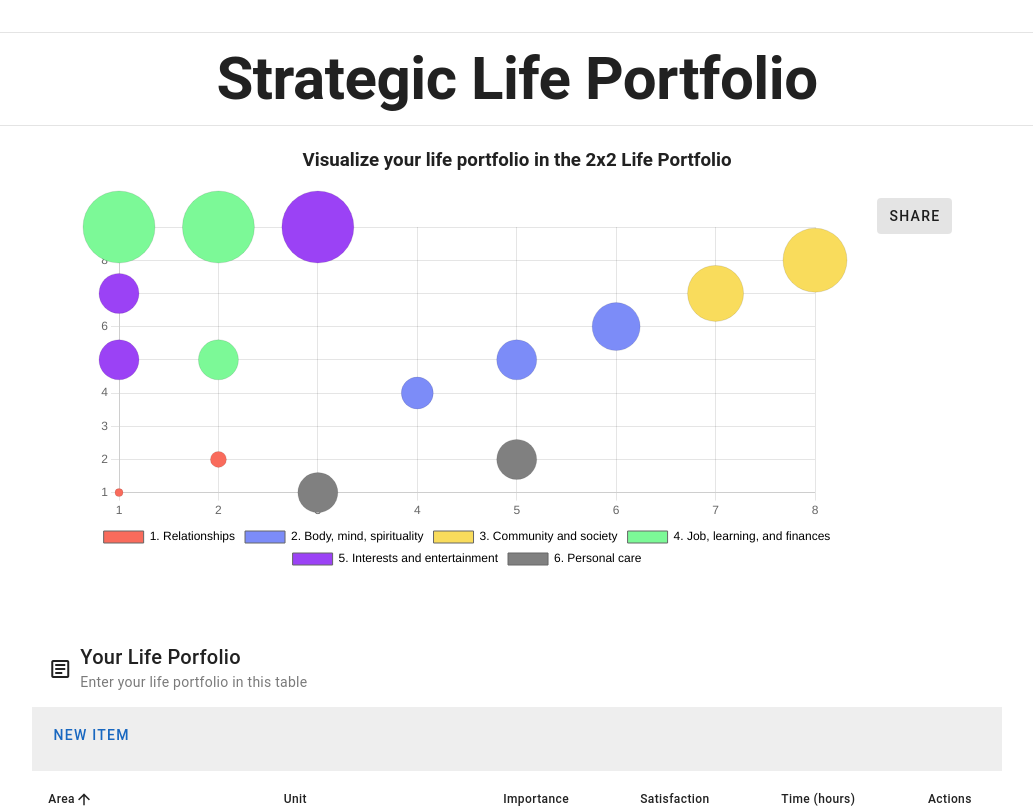
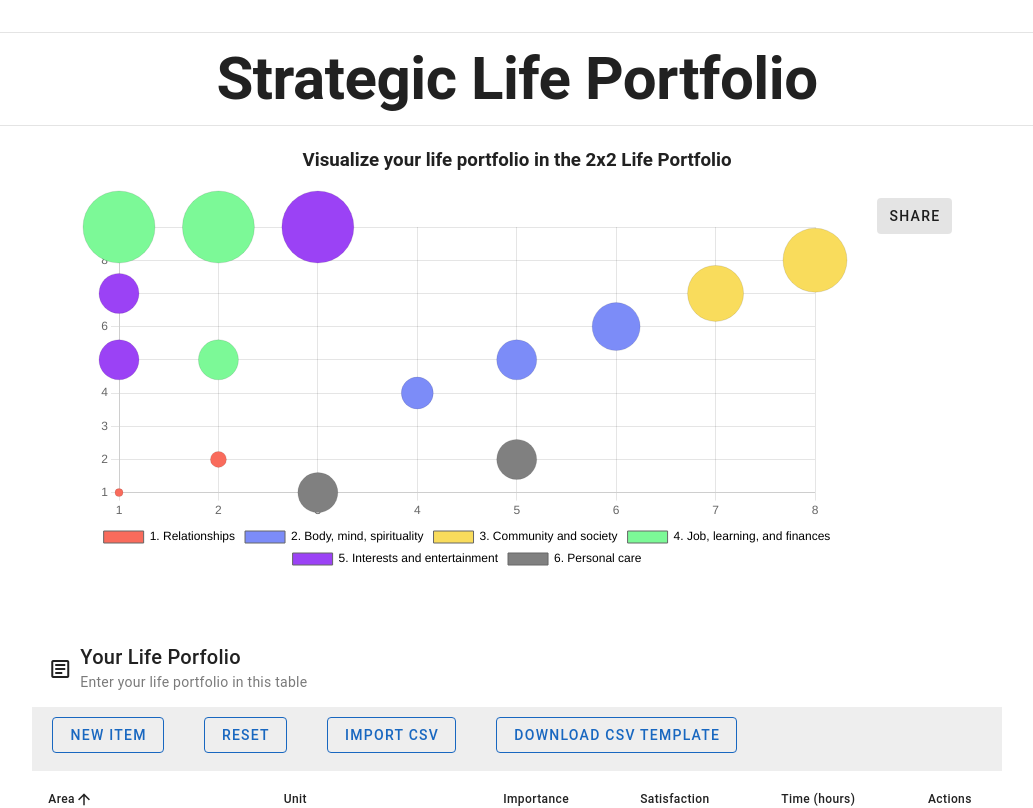
Before and after one commit to cameronlai/strategic-life-portfolio, a Vue app: page / in a window 1280 px wide. Shown: the top 808 px of the page, without its empty margins (123-1156 px from the left). Built offline with nearby package versions, Linux system fonts and the light colour scheme.

Commit message:
Fix reset

```diff
--- a/src/components/Home.vue
+++ b/src/components/Home.vue
@@ -44,8 +44,39 @@
                 <v-toolbar flat>
                   <v-dialog v-model="dialog" max-width="800">
                     <template v-slot:activator="{ props }">
-                      <v-btn class="mb-2" color="primary" dark v-bind="props">
+                      <v-btn
+                        class="mb-2 mx-5"
+                        color="primary"
+                        variant="outlined"
+                        dark
+                        v-bind="props"
+                      >
                         New Item
+                      </v-btn>
+                      <v-btn
+                        class="mb-2 mx-5"
+                        color="primary"
+                        variant="outlined"
+                        dark
+                        @click="resetData"
+                      >
+                        Reset
+                      </v-btn>
+                      <v-btn
+                        class="mb-2 mx-5"
+                        color="primary"
+                        variant="outlined"
+                        dark
+                      >
+                        Import CSV
+                      </v-btn>
+                      <v-btn
+                        class="mb-2 mx-5"
+                        color="primary"
+                        variant="outlined"
+                        dark
+                      >
+                        Download CSV Template
                       </v-btn>
                     </template>
                     <v-card>
@@ -214,7 +245,8 @@ export default {
         { title: "Time (hours)", key: "time" },
         { title: "Actions", key: "actions", sortable: false },
       ],
-      tableData: [
+      tableData: [],
+      tableDataOriginal: [
         {
           area: "1. Relationships",
           unit: "Significant other",
@@ -427,9 +459,14 @@ export default {
     },
   },
   created() {
-    this.updateChart();
+    this.resetData();
   },
   methods: {
+    resetData() {
+      //this.tableData = this.tableDataOriginal;
+      this.tableData = this.tableDataOriginal.map(x => x);
+      this.updateChart();
+    },
     editItem(item) {
       this.editedIndex = this.tableData.indexOf(item);
       this.editedItem = Object.assign({}, item);
```
